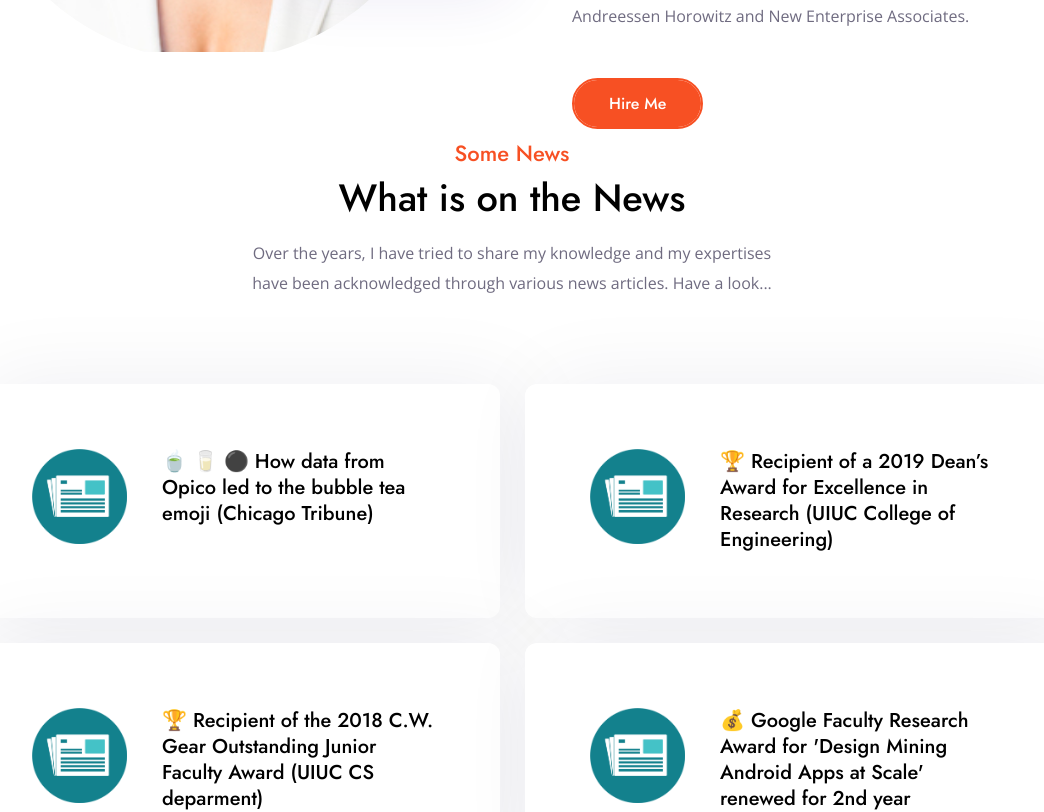
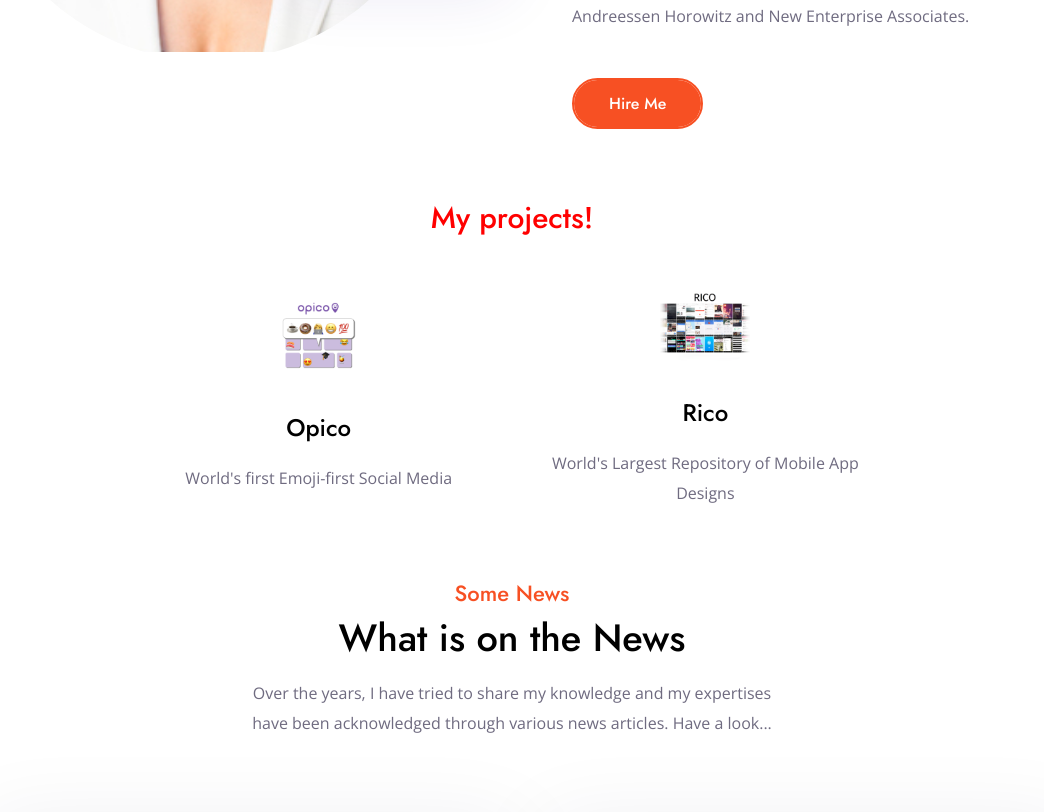
Before and after one commit to sh-shafi/next_portfolio_page, a Next.js app: page / in a window 1280 px wide. Shown: the part 1500-2312 px from the top of the page, without its empty margins (128-1172 px from the left). Built offline with nearby package versions, Linux system fonts and the light colour scheme.

Commit message:
Added projects

```diff
--- a/pages/index.js
+++ b/pages/index.js
@@ -7,6 +7,7 @@ import Layout from "../src/layout/Layout";
 import About from "../src/components/About";
 import Publications from "../src/components/Publications";
 import News from "../src/components/News";
+import Projects from "../src/components/Projects";
 
 const Index = () => {
   return (
@@ -16,6 +17,7 @@ const Index = () => {
       </Head>
       <Home />
       <About />
+      <Projects />
       <News />
       <Publications />
       <Newsletter />
--- /dev/null
+++ b/src/components/Projects.js
@@ -0,0 +1,55 @@
+import { useEffect, useState } from "react";
+const Projects = ({ dark }) => {
+  const [data, setData] = useState([]);
+  useEffect(() => {
+    async function fetchData(url) {
+      const res = await fetch(`${url}`);
+      const data = await res.json();
+      setData(data);
+    }
+    fetchData("/static/workProcess.json");
+  }, []);
+
+  return (
+    <div className="dizme_tm_section" id="process">
+      <div className="dizme_tm_process">
+        <div className="container">
+          <h3 className="projects">My projects!</h3>
+          <div className="list">
+            <ul
+              style={{
+                display: "flex",
+                alignItems: "center",
+                justifyContent: "center",
+              }}
+            >
+              {data &&
+                data.map((data, i) => (
+                  <li className="wow fadeInUp" data-wow-duration="1s" key={i}>
+                    <div>
+                      <div className="icon">
+                        <span>
+                          <img
+                            className="brush"
+                            src={`img/skills/${i + 1}.png`}
+                            alt="image"
+                          />
+                        </span>
+                      </div>
+                      <div className="title">
+                        <h3>{data.title}</h3>
+                      </div>
+                      <div className="text">
+                        <p>{data.dec}</p>
+                      </div>
+                    </div>
+                  </li>
+                ))}
+            </ul>
+          </div>
+        </div>
+      </div>
+    </div>
+  );
+};
+export default Projects;
--- a/src/layout/Header.js
+++ b/src/layout/Header.js
@@ -34,6 +34,9 @@ const Header = ({ logo }) => {
               <li>
                 <a href="#education">Education</a>
               </li>
+	      <li>
+                <a href="#contact">Contact</a>
+              </li>
               <li className="download_cv">
                 <a href="docs/cv.pdf" download="">
                   <span>Download CV</span>
```
